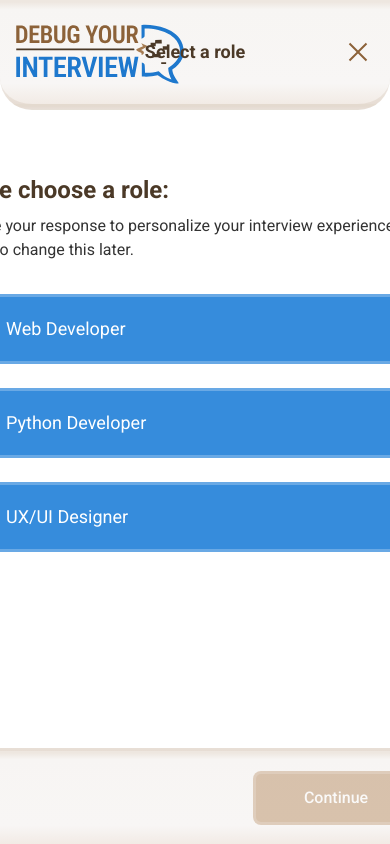
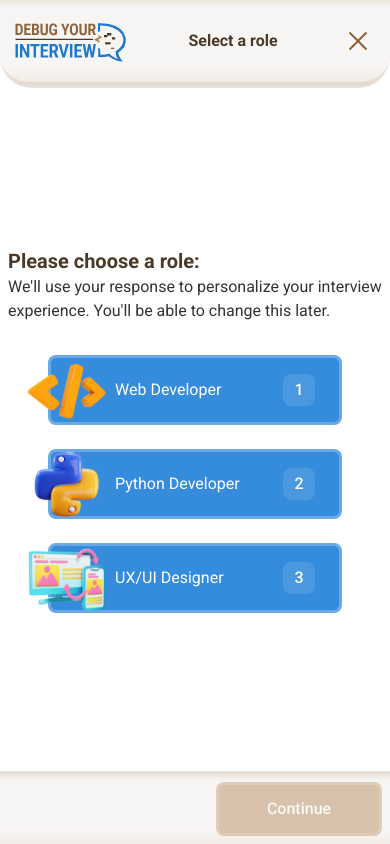
Before and after one commit to chingu-voyages/V59-tier3-team-39, a React (Vite) app in the folder frontend/: page /interview in a window 390 px wide. Built offline with nearby package versions, Linux system fonts and the light colour scheme.

Commit message:
update interview styles and make responsive

```diff
--- a/frontend/src/components/interview/Footer.tsx
+++ b/frontend/src/components/interview/Footer.tsx
@@ -1,6 +1,6 @@
 const Footer = () => {
   return (
-    <footer className="w-full bg-secondary-bg-gradient-a border-t-[3px] border-secondary-base/10 flex items-center justify-start px-8 h-24"></footer>
+    <footer className="bg-secondary bg-gradient-a border-t-[3px] border-secondary-base/10 flex items-center justify-start px-2 md:px-48 py-6"></footer>
   )
 }
 
--- a/frontend/src/components/interview/Header.tsx
+++ b/frontend/src/components/interview/Header.tsx
@@ -10,8 +10,8 @@ const Header = () => {
   return (
     <header className="bg-secondary-bg-gradient-a rounded-b-4xl border-b-[6px] border-secondary-base/10 inset-x-0 top-0 py-5">
       <nav className="w-13/14 mx-auto flex flex-col gap-4">
-        <div className="flex justify-between items-center relative">
-          <Link to="/">
+        <div className="flex justify-between items-center">
+          <Link to="/" className="max-w-28 md:max-w-max">
             <img src={Logo} alt="Debug Your Interview logo" />
           </Link>
 
@@ -20,29 +20,33 @@ const Header = () => {
               {Array.from({ length: totalQuestions }).map((_, index) => {
                 const step = index + 1
                 const isActive = step === currentQuestionIndex + 1
-                const isCompleted = step < currentQuestionIndex + 1
+                const isInterviewFinished =
+                  currentQuestionIndex === totalQuestions
+                const isCompleted = isInterviewFinished
+                  ? true
+                  : step <= currentQuestionIndex
 
                 return (
                   <div
                     key={step}
                     className={`
-            w-8 h-8 rounded-full flex items-center justify-center text-sm font-semibold
+            w-5 h-5 md:w-8 md:h-8 rounded-full flex items-center bg-[F8F8F8] border border-[#D7D7D7] justify-center
             ${
               isActive
-                ? 'bg-secondary-shade text-white scale-110'
+                ? 'border-secondary-base scale-110'
                 : isCompleted
-                  ? 'bg-secondary-shade/40 text-white'
-                  : 'bg-white/20 text-secondary-shade'
+                  ? 'bg-secondary-base border-secondary-base text-white'
+                  : ''
             }
           `}
                   >
-                    {step}
+                    {isCompleted ? <span>✓</span> : step}
                   </div>
                 )
               })}
             </div>
           ) : (
-            <span className="absolute left-1/2 -translate-x-1/2 text-lg font-semibold text-secondary-shade">
+            <span className="md:text-lg font-semibold text-secondary-shade">
               Select a role
             </span>
           )}
--- a/frontend/src/components/interview/ResultsScreen.tsx
+++ b/frontend/src/components/interview/ResultsScreen.tsx
@@ -4,26 +4,26 @@ const ResultsScreen = () => {
   const { correctAnswersCount, totalQuestions, restart } = useInterviewContext()
 
   return (
-    <div className="flex flex-col grow">
-      <div className="flex-1 flex items-center justify-center">
-        <div className="w-full max-w-lg mx-4">
-          <div className="mb-8 text-center">
-            <h1 className="text-2xl font-bold mb-4 text-secondary-shade">
+    <div className="flex flex-col h-[calc(100vh-88px)] md:h-[calc(100vh-110px)]">
+      <div className="flex-1 flex items-center justify-center px-2 md:px-0">
+        <div className="w-full max-w-lg">
+          <div className="flex flex-col justify-center items-center gap-4">
+            <h1 className="text-2xl font-bold text-secondary-shade">
               Interview Complete
             </h1>
 
-            <div className="text-6xl font-bold mb-4 text-secondary-shade">
+            <div className="text-6xl font-bold text-secondary-shade">
               {correctAnswersCount} / {totalQuestions}
             </div>
 
-            <p className="text-lg mb-8">
+            <p className="text-lg text-center">
               You answered {correctAnswersCount} out of {totalQuestions}{' '}
               questions correctly.
             </p>
 
             <button
               onClick={restart}
-              className="px-4 py-2 mx-auto bg-white border border-[#d7d7d7] font-medium rounded-lg hover:bg-gray-50 transition-all cursor-pointer"
+              className="px-4 py-2 mt-6 mx-auto bg-white border border-[#d7d7d7] font-medium rounded-lg hover:bg-gray-50 transition-all cursor-pointer"
             >
               Start New Interview
             </button>
--- a/frontend/src/components/interview/RoleSelector.tsx
+++ b/frontend/src/components/interview/RoleSelector.tsx
@@ -10,9 +10,10 @@ const RoleSelector = () => {
   ]
 
   return (
-    <div className="flex flex-col grow items-center h-[calc(100vh-110px)] pt-16">
-      <div className="mb-8 w-lg">
-        <h1 className="text-2xl font-bold mb-2 text-secondary-shade">
+    <div className="flex flex-col items-center justify-between h-[calc(100vh-88px)] md:h-[calc(100vh-110px)]">
+      <div className="flex gap-8 flex-col grow items-center justify-center h-screen px-2 md:px-0">
+        <div className="flex-flex-col gap-2">
+          <h1 className="text-xl md:text-2xl font-bold text-secondary-shade">
             Please choose a role:
           </h1>
           <p>
@@ -21,7 +22,7 @@ const RoleSelector = () => {
           </p>
         </div>
 
-      <div className="w-lg space-y-6 mb-auto">
+        <div className="w-full space-y-6 px-10 md:px-28">
           {roles.map((role) => {
             let beforeBg = ''
             if (role.label === 'Web Developer')
@@ -44,14 +45,16 @@ const RoleSelector = () => {
                     ? 'ring-primary-stroke-bold'
                     : 'ring-white hover:ring-primary-stroke-bold'
                 }
-                before:content-[''] before:absolute before:-left-10 before:top-1/2 before:-translate-y-1/2
-                before:w-24 before:h-24 before:bg-contain before:bg-no-repeat
+                before:content-[''] before:absolute before:-left-6 md:before:-left-10 before:top-1/2 before:-translate-y-1/2
+                before:w-20 before:h-20 md:before:w-24 md:before:h-24 before:bg-contain before:bg-no-repeat
                 ${beforeBg}
               `}
               >
                 <div className="flex items-center gap-4">
                   <div className="w-6 h-6 rounded-full border border-primary-base bg-primary-base" />
-                <span className="text-lg text-white">{role.label}</span>
+                  <span className="md:text-lg text-start text-white">
+                    {role.label}
+                  </span>
                 </div>
 
                 <span className="text-white font-medium bg-white/10 rounded-lg w-8 h-8 flex items-center justify-center">
@@ -61,8 +64,9 @@ const RoleSelector = () => {
             )
           })}
         </div>
+      </div>
 
-      <div className="w-full bg-secondary-bg-gradient-a border-t-[3px] border-secondary-base/10 flex items-center justify-end px-8 h-24">
+      <div className="w-full bg-secondary-bg-gradient-a border-t-[3px] border-secondary-base/10 flex items-center justify-end px-2 md:px-8 py-2 md:py-6">
         <button
           onClick={startInterview}
           disabled={!selectedRole}
--- a/frontend/src/layouts/InterviewLayout.tsx
+++ b/frontend/src/layouts/InterviewLayout.tsx
@@ -33,11 +33,9 @@ const InterviewLayout = () => {
         restart: interview.handleRestart,
       }}
     >
-      <div className="flex flex-col min-h-screen">
+      <div className="flex flex-col">
         <Header />
-        <div className="flex-1 flex items-center justify-center overflow-hidden">
-          <Outlet />
-        </div>
+        <Outlet />
       </div>
     </InterviewContext.Provider>
   )
--- a/frontend/src/layouts/MainLayout.tsx
+++ b/frontend/src/layouts/MainLayout.tsx
@@ -1,6 +1,6 @@
-import { Outlet } from "react-router-dom"
-import Header from "../components/main/Header"
-import Footer from "../components/main/Footer"
+import { Outlet } from 'react-router-dom'
+import Header from '../components/main/Header'
+import Footer from '../components/main/Footer'
 
 const MainLayout = () => {
   return (
```
Also changed, not shown: frontend/src/components/interview/QuestionScreen.tsx (+25 -27 lines). Lines whose indentation alone changed are shown as unchanged.
